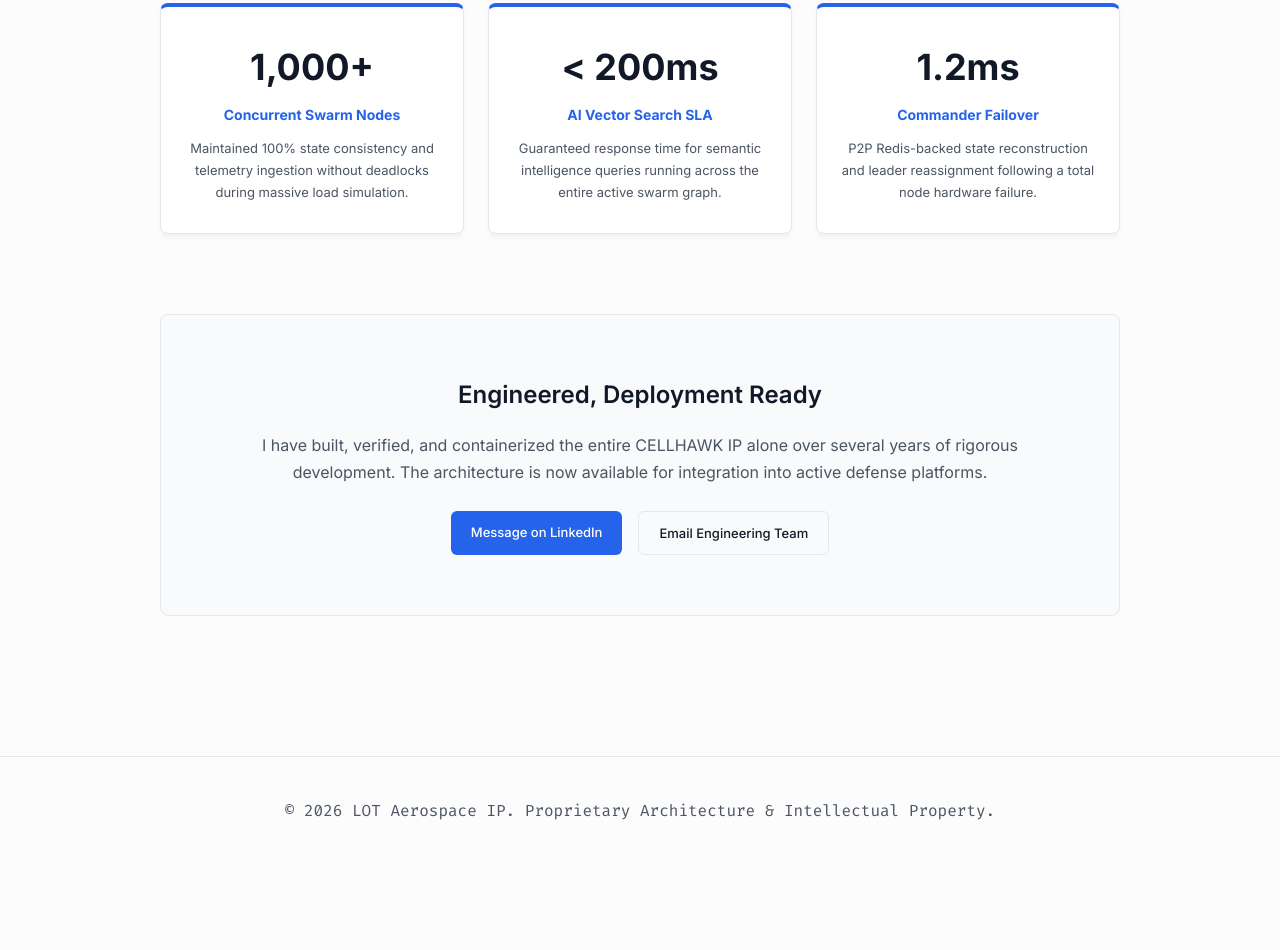
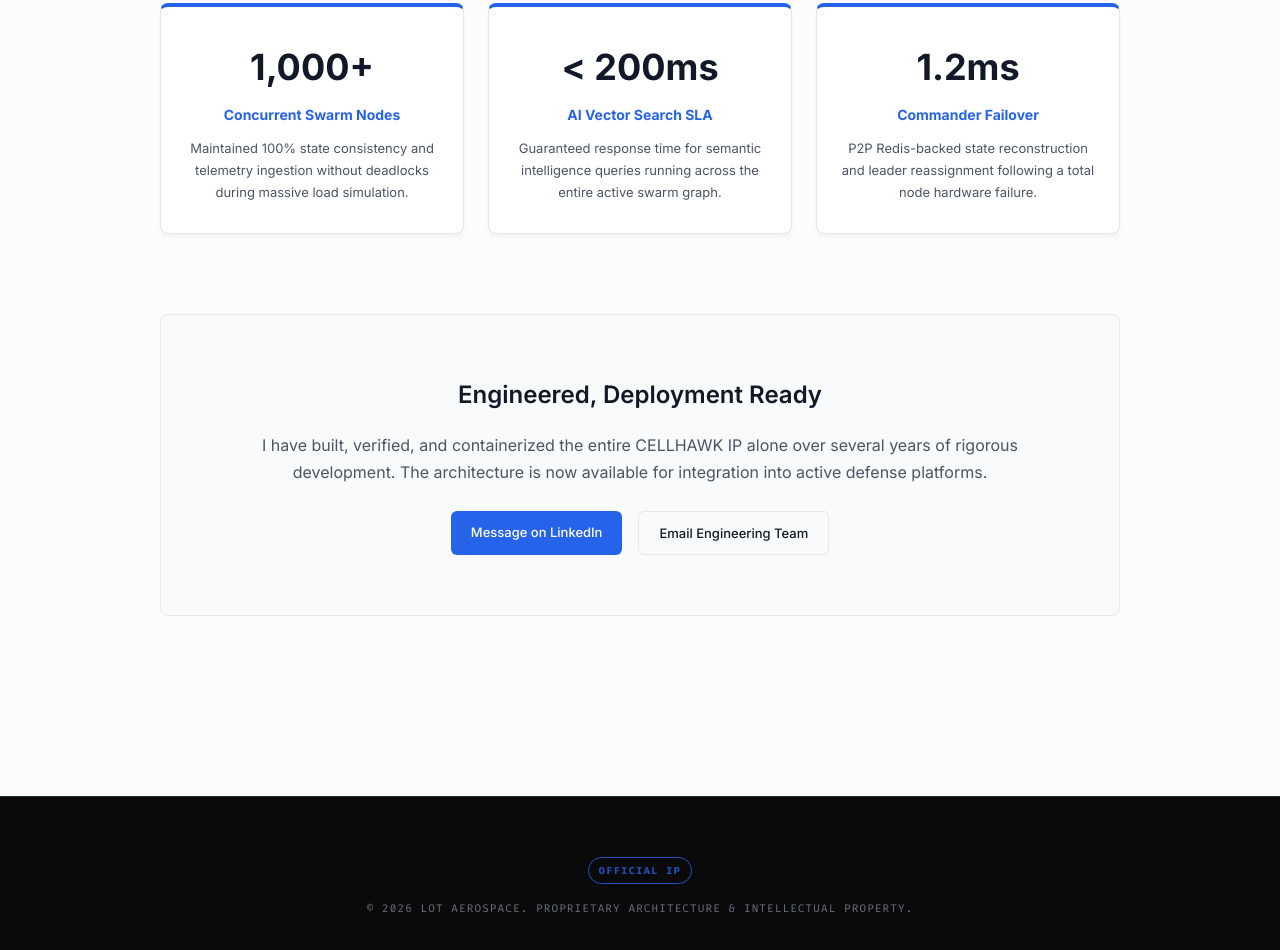
Before and after one commit to sidthebuilder/cellhawk, a plain HTML site: page index.html in a window 1280 px wide. Shown: the part 5256-6206 px from the top of the page. Before the commit the page ends 6140 px from the top, so only its background shows below. Drawn offline with Linux system fonts and the light colour scheme.

Commit message:
Update footer and README formatting

```diff
--- a/index.html
+++ b/index.html
@@ -237,9 +237,12 @@
 
     </main>
 
-    <footer>
+    <footer class="premium-footer">
         <div class="container">
-            <p>&copy; 2026 LOT Aerospace IP. Proprietary Architecture & Intellectual Property.</p>
+            <div class="footer-legal">
+                <span class="auth-tag">OFFICIAL IP</span>
+                <p>&copy; 2026 LOT AEROSPACE. PROPRIETARY ARCHITECTURE & INTELLECTUAL PROPERTY.</p>
+            </div>
         </div>
     </footer>
 
--- a/styles.css
+++ b/styles.css
@@ -228,14 +228,40 @@
 .cta-section h3 { margin-top: 0; font-size: 24px; }
 
 /* ── Footer ─────────────────────────────────────────────────────── */
-footer {
-    padding: 40px 0;
-    margin-top: 40px;
-    border-top: 1px solid var(--border-color);
-    text-align: center;
+.premium-footer {
+    padding: 60px 0;
+    background: #0a0a0a;
+    color: #4b5563;
+    border-top: 1px solid #1f2937;
+    margin-top: 80px;
+}
+
+.footer-legal {
+    display: flex;
+    flex-direction: column;
+    align-items: center;
+    gap: 16px;
+}
+
+.footer-legal p {
     font-family: var(--font-mono);
-    font-size: 12px;
-    color: #9ca3af;
+    font-size: 11px;
+    letter-spacing: 0.1em;
+    margin-bottom: 0;
+    color: #6b7280;
+    text-transform: uppercase;
+}
+
+.auth-tag {
+    font-family: var(--font-mono);
+    font-size: 10px;
+    font-weight: 700;
+    color: var(--accent);
+    border: 1px solid var(--accent);
+    padding: 4px 10px;
+    border-radius: 20px;
+    letter-spacing: 0.15em;
+    opacity: 0.8;
 }
 
 /* ── Responsive — Tablet (768px) ────────────────────────────────── */
```
